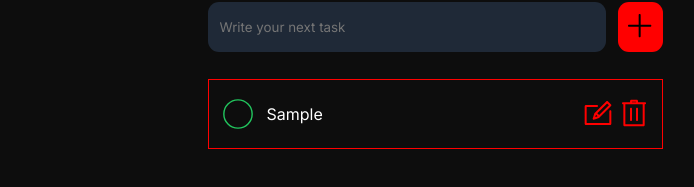
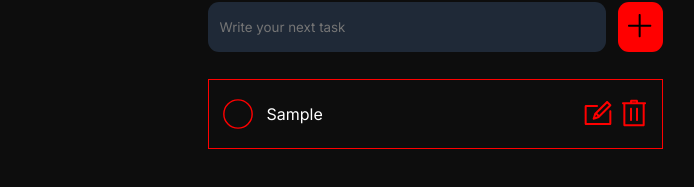
Before and after one commit to BanerjeeAgniva/ToDoApp, a Next.js app: page / in a window 1280 px wide. Both pictures are taken after typing "Sample" into the empty fields and a click on the button "Submit". Shown: the part 336-523 px from the top of the page, without its empty margins (205-899 px from the left). Built offline with nearby package versions, Linux system fonts and the light colour scheme.

Commit message:
Update TODOList.jsx

```diff
--- a/src/components/TODOList.jsx
+++ b/src/components/TODOList.jsx
@@ -112,14 +112,14 @@ function Item({ item, todos, setTodos }) {
                 xmlns="http://www.w3.org/2000/svg"
                 width={34}
                 height={34}
-              stroke="#22C55E"
-              fill={item.is_completed ? "#22C55E" : "#0d0d0d"}
+                stroke="#ff0000" // Red stroke
+                fill={item.is_completed ? "#ff0000" : "#0d0d0d"} // Red fill for completed tasks
               >
                 <circle cx="11.998" cy="11.998" fillRule="nonzero" r="9.998" />
               </svg>
               <p
                 style={
-                item.is_completed ? { textDecoration: "line-through" } : {}
+                  item.is_completed ? { textDecoration: "line-through", color: "#ff0000" } : {}
                 }
               >
                 {item?.title}
```
Lines whose indentation alone changed are shown as unchanged.
